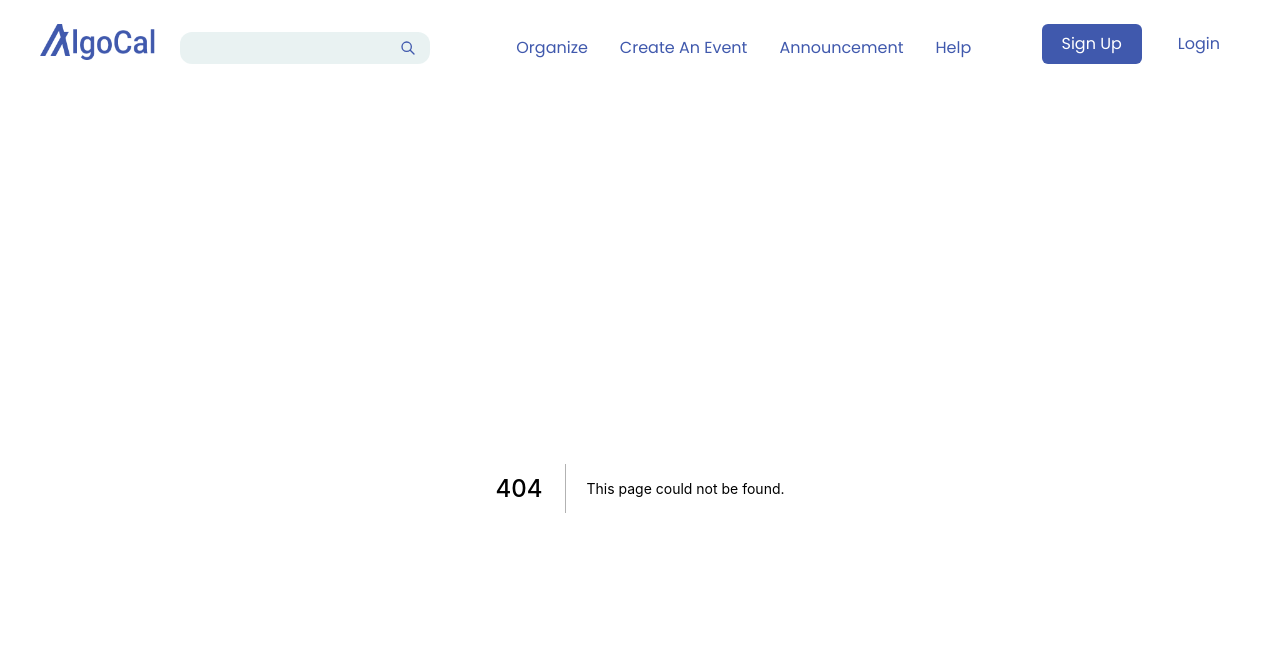
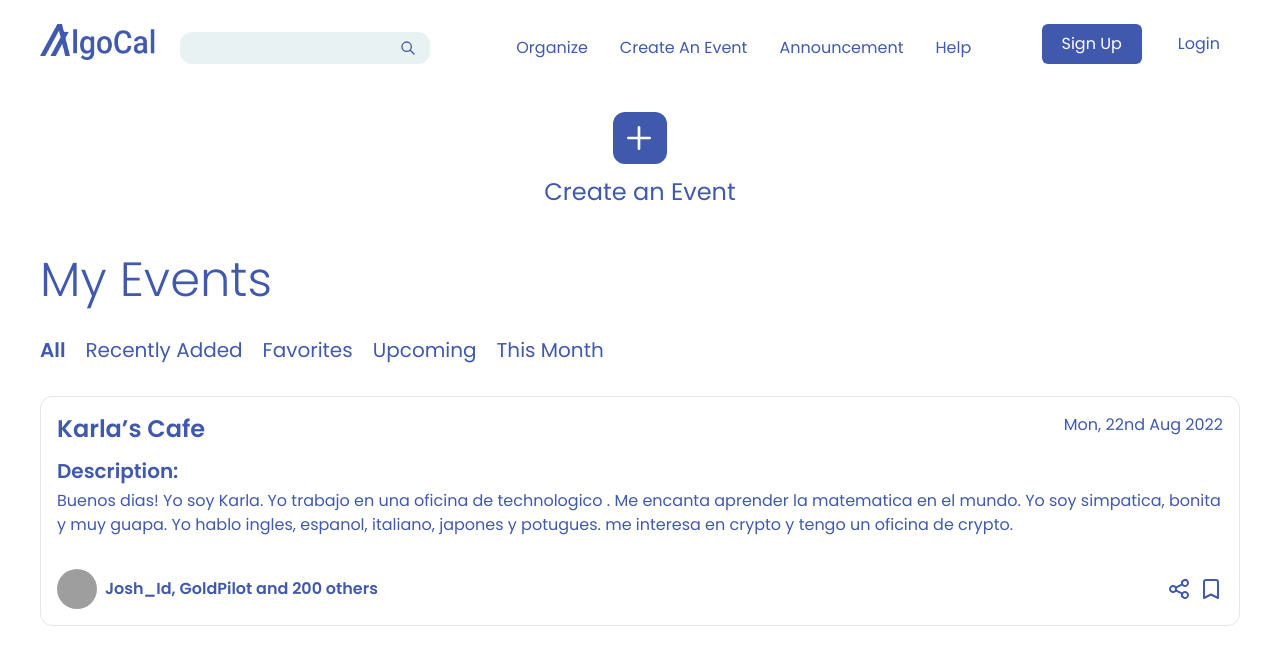
Before and after one commit to greatAdams01/algoCal, a Next.js app: page /event/create in a window 1280 px wide. Before the commit this address had no page. Shown: the top 664 px of the page. Built offline with nearby package versions, Linux system fonts and the light colour scheme; grey boxes are pictures that could not be loaded.

Commit message:
Added create event page

```diff
--- a/components/Header.tsx
+++ b/components/Header.tsx
@@ -24,7 +24,7 @@ function Header() {
                 </Link>
               </li>
               <li>
-                <Link href="/">
+                <Link href="/event/create">
                   <a>Create An Event</a>
                 </Link>
               </li>
--- /dev/null
+++ b/pages/event/create.tsx
@@ -0,0 +1,75 @@
+import Head from 'next/head'
+import { PlusIcon, ShareIcon, BookmarkIcon } from "@heroicons/react/outline"
+
+function createEvent() {
+  return (
+    <div>
+      <Head>
+        <title>Create Event</title>
+        <meta name="viewport" content="initial-scale=1.0, width=device-width" />
+      </Head>
+
+      <section className='container'>
+        <div className='bg-[#4059AD]  w-[54px] p-[10px] rounded-xl m-auto cursor-pointer'>
+          <PlusIcon className='w-8 text-white' />
+        </div>
+
+        <p className='text-center text-[#4059AD] text-2xl pt-3'>Create an Event</p>
+      </section>
+
+      <section className='container text-[#4059AD]'>
+        <div>
+          <h1 className='text-5xl font-[300] pb-10 lg:pb-0'>My Events</h1>
+        </div>
+        {/* Tabs */}
+
+        <div>
+          <ul className='lg:flex space-x-5 text-xl py-8 hidden'>
+            <li className='cursor-pointer font-semibold'>All</li>
+            <li className='cursor-pointer'>Recently Added</li>
+            <li className='cursor-pointer'>Favorites</li>
+            <li className='cursor-pointer'>Upcoming</li>
+            <li className='cursor-pointer'>This Month</li>
+          </ul>
+        </div>
+
+        {/* Events */}
+
+        <div>
+          {/* eventITem */}
+          <div className='border p-4 rounded-xl'>
+            {/* Header */}
+            <div className='flex w-full justify-between pb-2'>
+              <h3 className='text-2xl font-semibold'>Karla’s Cafe</h3>
+              <h3>Mon, 22nd Aug 2022</h3>
+            </div>
+            {/* Description */}
+            <div>
+              <h3 className='py-1 text-xl font-semibold'>Description:</h3>
+              <p>
+              Buenos dias!  Yo soy Karla. Yo trabajo en una oficina de technologico . Me encanta  aprender la matematica en el mundo. Yo soy simpatica, bonita y muy guapa. Yo hablo ingles, espanol, italiano, japones y potugues. me interesa en crypto y tengo un oficina de crypto.
+              </p>
+            </div>
+
+            {/* Calander */}
+
+            <div className='flex justify-between pt-4'>
+              <div className='flex space-x-2 pt-4'>
+                <img className='img-rounded' src="/img/03-93.jpg" alt="" />
+                <p className='font-semibold pt-2'>Josh_Id, GoldPilot and 200 others</p>
+              </div>
+              <div className='flex space-x-2 pt-4'>
+                <ShareIcon className='w-6' />
+                <BookmarkIcon className='w-6' />
+              </div>
+            </div>
+
+          </div>
+        </div>
+
+      </section>
+    </div>
+  )
+}
+
+export default createEvent
--- /dev/null
+++ b/pages/event/index.tsx
@@ -0,0 +1,11 @@
+import React, { Component } from 'react'
+
+export class eventHome extends Component {
+  render() {
+    return (
+      <div>eventHome</div>
+    )
+  }
+}
+
+export default eventHome
```
